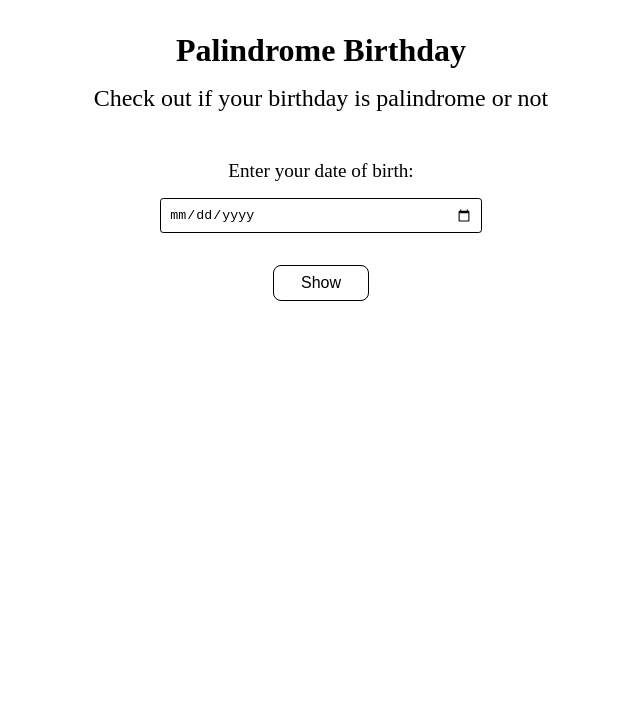
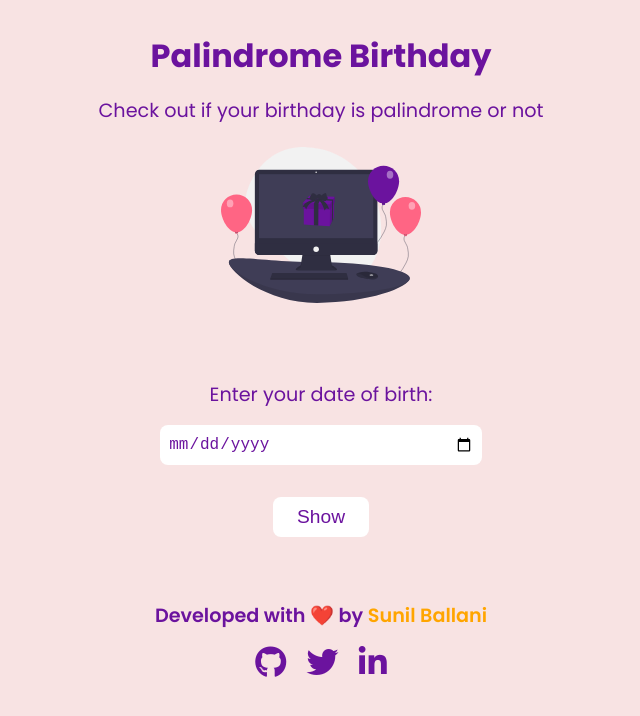
Before and after one commit to Sunil2201/mark-thirteen, a plain HTML site: page index.html in a window 1280 px wide. Shown: the whole page, without its empty margins (319-959 px from the left). Drawn offline with Linux system fonts and the light colour scheme.

Commit message:
updated the overall styling

```diff
--- a/app.js
+++ b/app.js
@@ -225,5 +225,7 @@ function reverseString(str) {
       } else {
         resultDiv.innerText = 'Yay! Your birthday is palindrome!';
       }
+    }else{
+      resultDiv.innerText = 'Please enter your date of birth'
     }
   }
--- a/index.html
+++ b/index.html
@@ -5,6 +5,7 @@
     <meta http-equiv="X-UA-Compatible" content="IE=edge">
     <meta name="viewport" content="width=device-width, initial-scale=1.0">
     <link rel="stylesheet" href="styles.css">
+    <script src="https://kit.fontawesome.com/b0715e58c9.js" crossorigin="anonymous"></script>
     <title>Palindrome Birthday</title>
 </head>
 <body>
@@ -13,6 +14,7 @@
         <p class="description">
             Check out if your birthday is palindrome or not
         </p>
+        <img src="./assets/Birthday.svg" alt="Birthday">
         <section>
             <label for="birthDate">Enter your date of birth:</label>
             <input type="date" name="date" id="dateOfBirth">
@@ -23,6 +25,16 @@
 
             <p id="outputBox"></p>
         </section>
+
+        <footer class="footer">
+            <div class="footer-header">Developed with ❤️ by <span>Sunil Ballani</span></div>
+            <ul class="social-links list-non-bullet">
+                <li class="list-item-inline"><a class="link" target="_blank" href="https://github.com/Sunil2201"><i class="fa fa-github fa-2x"></i></a></li>
+                <li class="list-item-inline"><a class="link" target="_blank" href="https://twitter.com/imsunilballani"><i class="fa fa-twitter fa-2x"></i></a></li>
+                <li class="list-item-inline"><a class="link" target="_blank" href="https://www.linkedin.com/in/sunil-ballani-17b31b200/"><i class="fa fa-linkedin fa-2x"></i></a></li>
+            </ul>
+        </footer>
+
     </div>
     <script src="app.js"></script>
 </body>
--- a/styles.css
+++ b/styles.css
@@ -1,7 +1,17 @@
+@import url('https://fonts.googleapis.com/css2?family=Poppins:ital,wght@0,100;0,200;0,300;0,400;0,500;0,600;0,700;0,800;0,900;1,100;1,200;1,300;1,400;1,500;1,600;1,700;1,800;1,900&display=swap');
 *{
     margin: 0;
     padding: 0;
     box-sizing: border-box;
+}
+:root{
+    --primary-color:#6B139E;
+    --secondary-color:orange;
+}
+body{
+    font-family: 'Poppins', sans-serif;
+    background-color: #f8e3e3;
+    color: var(--primary-color);
 }
 .container{
     width: 100%;
@@ -16,7 +26,11 @@
     margin: 1rem 0rem;
 }
 .description{
-    font-size: 1.5rem;
+    font-size: 1.2rem;
+}
+img{
+    height: 200px;
+    width: 200px;
 }
 section{
     display: flex;
@@ -32,21 +46,59 @@ label{
     padding-bottom: 1rem;
 }
 input{
+    height: 2.5rem;
+    border: none;
     width: 60%;
-    border: 1px solid black;
     padding: 0.5rem;
-    border-radius: 0.2rem;
+    border-radius: 0.5rem;
+    color: var(--primary-color);
+    font-size: 1rem;
 }
 button{
+    height: 2.5rem;
     background-color: white;
-    border: 1px solid black;
+    border: none;
+    color: var(--primary-color);
     border-radius: 0.5rem;
     width: 6rem;
     padding: 0.5rem;
-    font-size: 1rem;
+    font-size: 1.2rem;
     margin-top: 2rem;
     cursor: pointer;
 }
+button:hover{
+    background-color: var(--secondary-color);
+    color: white;
+}
 #outputBox{
-    padding: 2rem 0rem;
+    color: var(--secondary-color);
+    font-size: 1.2rem;
+    font-weight: 600;
+    text-align: center;
+    padding-top: 2rem;
 }
+.footer-header{
+    font-size: 1.2rem;
+    margin-bottom: 1rem;
+    font-weight: 600;
+ }
+ a{
+    color: var(--primary-color);
+    text-decoration: none;
+ }
+ span{
+    color: var(--secondary-color);
+ }
+ .footer{
+    margin-top: 1rem;
+    padding: 0rem 0rem 0.1rem 0;
+    text-align: center;
+ }
+ .list-non-bullet{
+    list-style: none;
+    padding: 0;
+ }
+ .list-item-inline{
+    display: inline;
+    padding: 0rem 0.5rem ;
+ }
```
Also changed, not shown: assets/Birthday.svg (added).
